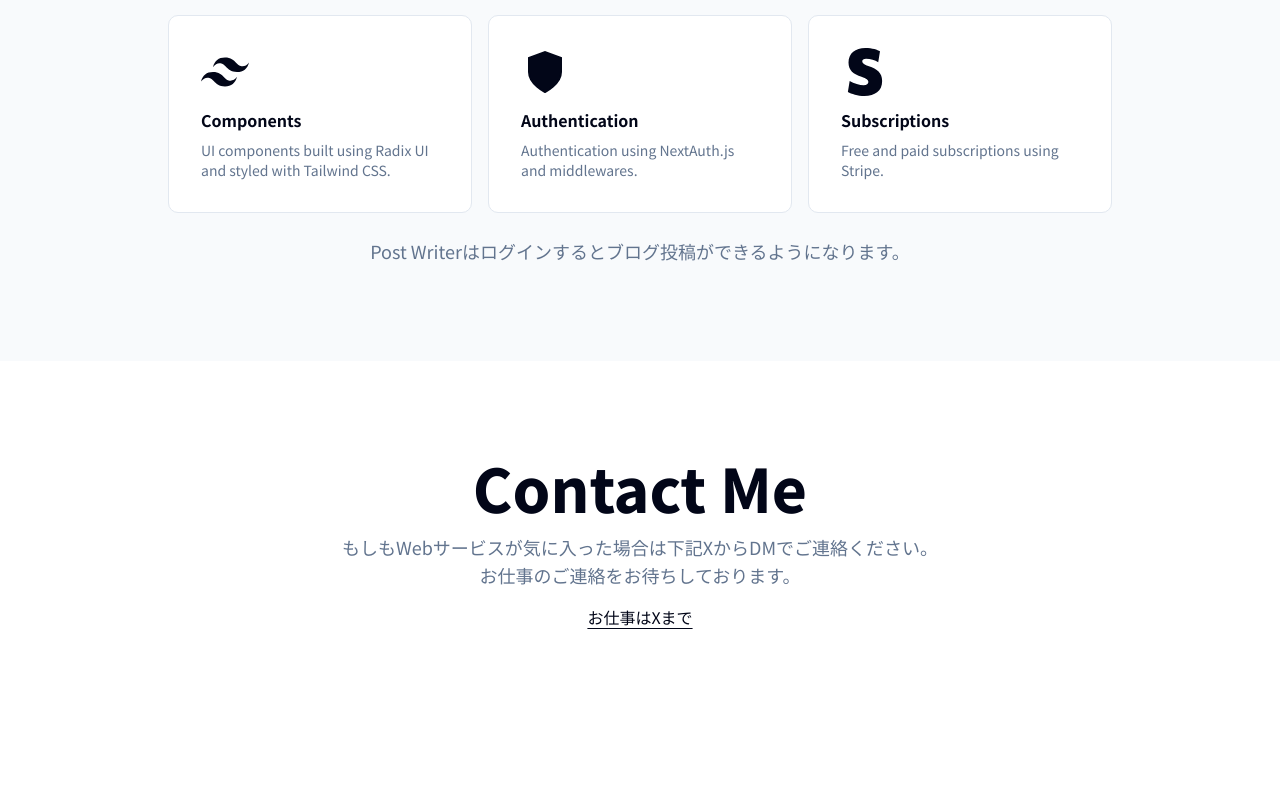
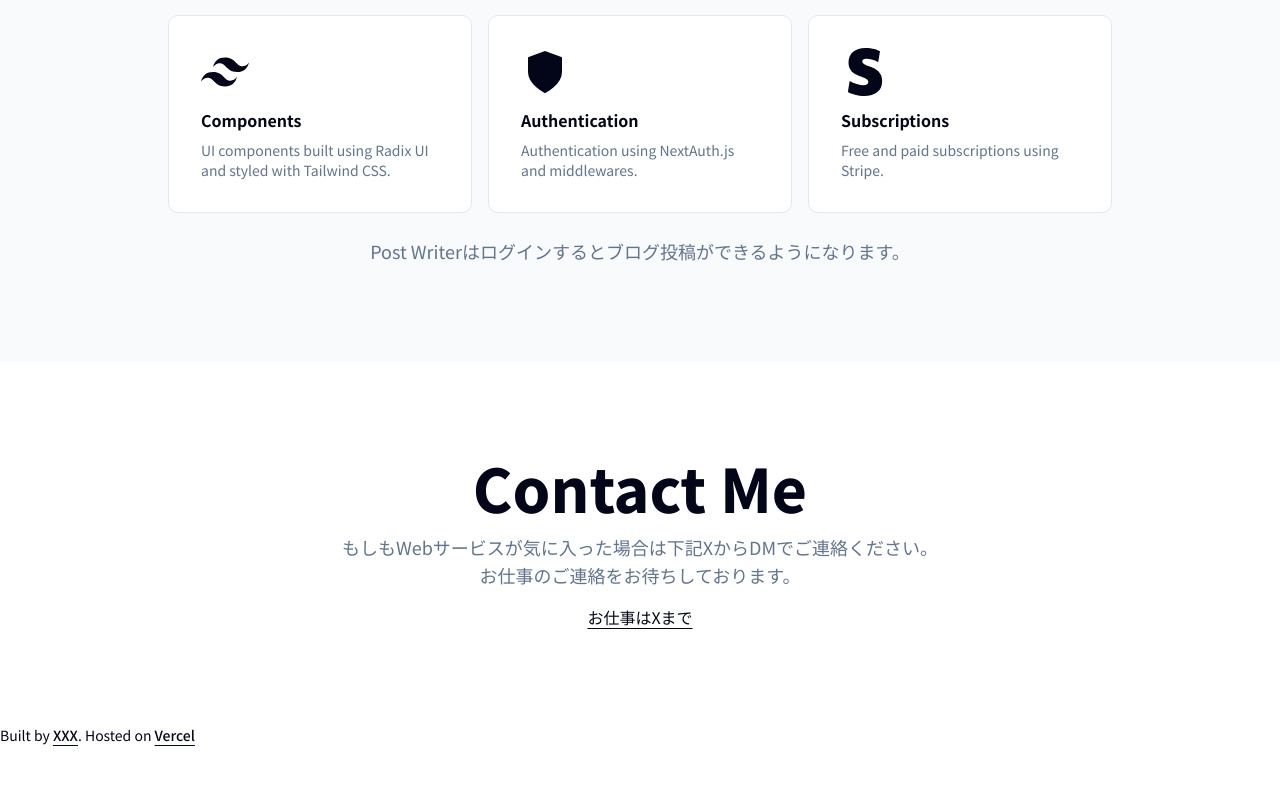
Before and after one commit to masa720/post-writer-webapp, a Next.js app: page / in a window 1280 px wide. Shown: the part 1039-1824 px from the top of the page. Before the commit the page ends 1764 px from the top, so only its background shows below. Built offline with nearby package versions, Linux system fonts and the light colour scheme.

Commit message:
add: footer

```diff
--- a/app/(marketing)/layout.tsx
+++ b/app/(marketing)/layout.tsx
@@ -1,4 +1,5 @@
 import MainNav from "@/components/main-nav";
+import SiteFooter from "@/components/site-footer";
 import { buttonVariants } from "@/components/ui/button";
 import { marketingConfig } from "@/config/marketing";
 import { cn } from "@/lib/utils";
@@ -25,6 +26,7 @@
         </div>
       </header>
       <main>{children}</main>
+      <SiteFooter />
     </div>
   );
 }
--- /dev/null
+++ b/components/site-footer.tsx
@@ -0,0 +1,31 @@
+import { siteConfig } from "@/config/site";
+import Link from "next/link";
+
+export default function SiteFooter() {
+  return (
+    <footer>
+      <div className="container py-10 md:py-0 md:h-24 mx-auto">
+        <p className="text-center text-sm md:text-left">
+          Built by {""}
+          <Link
+            href={siteConfig.links.x}
+            className="underline underline-offset-4 font-medium"
+            target="_blank"
+            rel="noreferrer"
+          >
+            XXX
+          </Link>
+          . Hosted on {""}
+          <Link
+            href={"https://vercel.com"}
+            className="underline underline-offset-4 font-medium"
+            target="_blank"
+            rel="noreferrer"
+          >
+            Vercel
+          </Link>
+        </p>
+      </div>
+    </footer>
+  );
+}
```
